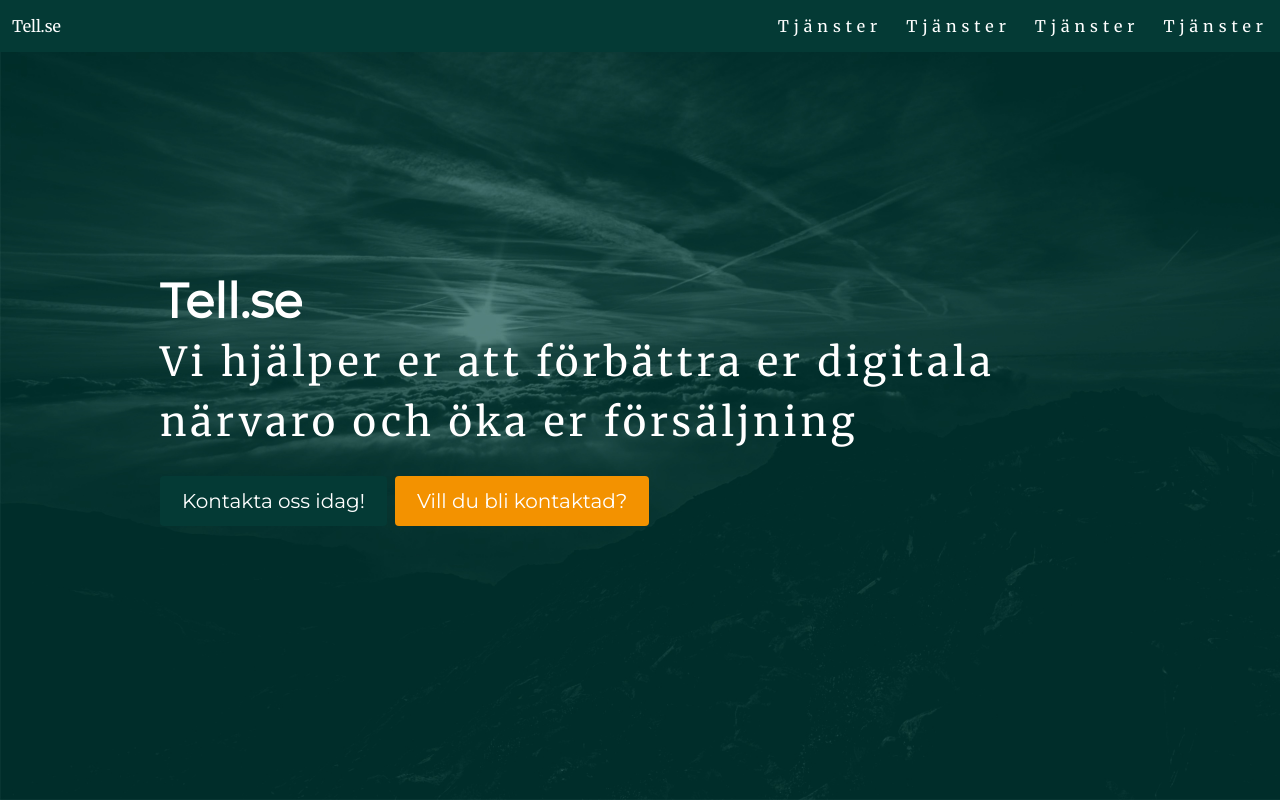
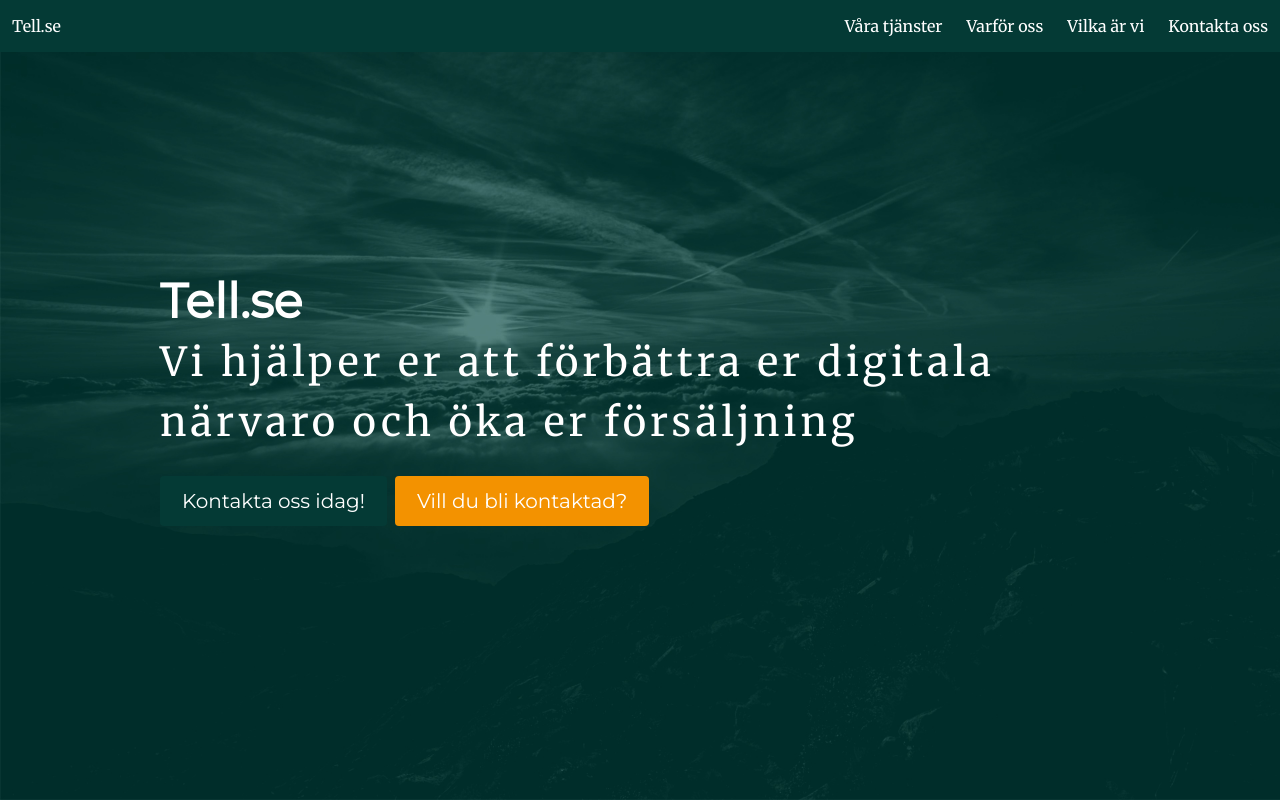
Before and after one commit to codebyjonas/digitalframgang.com, a React (Create React App) app: page / in a window 1280 px wide. Shown: the top 800 px of the page. Built offline with nearby package versions, Linux system fonts and the light colour scheme.

Commit message:
added links in header!

```diff
--- a/src/components/AboutUs.js
+++ b/src/components/AboutUs.js
@@ -1,7 +1,7 @@
 import React from 'react'
 
 const AboutUs = () => (
-    <section className='section is-medium'>
+    <section id='about-us' className='section is-medium'>
         <div className='container'>
             <h2 className='title is-1'>Vilka är vi</h2>
             <p>
--- a/src/components/Contact.js
+++ b/src/components/Contact.js
@@ -1,54 +1,56 @@
 import React from 'react'
-import * as emailjs from 'emailjs-com';
-
+import * as emailjs from 'emailjs-com'
 
 class Contact extends React.Component {
-    constructor(){
-        super()
-        this.state = {
-            formName: '',
-            formMail: '',
-            formMsg: ''
-        }
-        this.formMsgUpdate = this.formMsgUpdate.bind(this)
-        this.formMailUpdate = this.formMailUpdate.bind(this)
-        this.formNameUpdate = this.formNameUpdate.bind(this)
-        this.sendForm = this.sendForm.bind(this)
+    state = {
+        formName: '',
+        formMail: '',
+        formMsg: ''
     }
 
-    formMsgUpdate(event){
-        this.setState({formMsg: event.target.value})
+    formMsgUpdate = event => {
+        this.setState({ formMsg: event.target.value })
     }
-    formMailUpdate(event){
-        this.setState({formMail: event.target.value})
+    formMailUpdate = event => {
+        this.setState({ formMail: event.target.value })
     }
-    formNameUpdate(event){
-        this.setState({formName: event.target.value})
+    formNameUpdate = event => {
+        this.setState({ formName: event.target.value })
     }
 
-    sendForm() {
+    sendForm = () => {
         let template_params = {
-           "from_name": this.state.formName,
-           "from_email": this.state.formMail,
-           "message": this.state.formMsg
+            from_name: this.state.formName,
+            from_email: this.state.formMail,
+            message: this.state.formMsg
         }
 
-        emailjs.send('mailjet','wiptemplate', template_params, 'user_zL8VRuFhehLoHA6KiAnrI')
-        .then((response) => {
-           console.log('SUCCESS!', response.status, response.text);
-        }, (err) => {
-           console.log('FAILED...', err);
-        });
+        emailjs
+            .send(
+                'mailjet',
+                'wiptemplate',
+                template_params,
+                'user_zL8VRuFhehLoHA6KiAnrI'
+            )
+            .then(
+                response => {
+                    console.log('SUCCESS!', response.status, response.text)
+                },
+                err => {
+                    console.log('FAILED...', err)
+                }
+            )
     }
 
-    render () {
-        return(
-            <section className='section is-medium'>
+    render() {
+        return (
+            <section id='contact' className='section is-medium'>
                 <div className='container'>
                     <div className='columns'>
-
                         <div className='column'>
-                            <h2 className='title is-2 large-spacing'>Låt oss hjälpa er till en bättre image online</h2>
+                            <h2 className='title is-2 large-spacing'>
+                                Låt oss hjälpa er till en bättre image online
+                            </h2>
                         </div>
 
                         <div className='column'>
@@ -85,23 +87,27 @@ class Contact extends React.Component {
                                         className='textarea'
                                         placeholder='Skriv meddelande här...'
                                         value={this.state.formMsg}
-                                        onChange={this.formMsgUpdate} />
+                                        onChange={this.formMsgUpdate}
+                                    />
                                 </div>
                             </div>
 
                             <div className='field'>
                                 <div className='control'>
-                                    <button className='button is-link' onClick={this.sendForm}>Submit</button>
+                                    <button
+                                        className='button is-link'
+                                        onClick={this.sendForm}
+                                    >
+                                        Submit
+                                    </button>
                                 </div>
                             </div>
                         </div>
-
                     </div>
                 </div>
             </section>
         )
-
     }
 }
 
-export default Contact;
+export default Contact
--- a/src/components/Header.js
+++ b/src/components/Header.js
@@ -1,4 +1,23 @@
 import React from 'react'
+
+const links = [
+    {
+        displayName: 'Våra tjänster',
+        link: '#services'
+    },
+    {
+        displayName: 'Varför oss',
+        link: '#why-us'
+    },
+    {
+        displayName: 'Vilka är vi',
+        link: '#about-us'
+    },
+    {
+        displayName: 'Kontakta oss',
+        link: '#contact'
+    }
+]
 
 const Header = () => (
     <nav
@@ -19,11 +38,12 @@ const Header = () => (
                 <span aria-hidden='true' />
             </a>
         </div>
-        <div className='navbar-menu navbar-end '>
-            <a className='navbar-item is-header-text'>Tjänster</a>
-            <a className='navbar-item is-header-text'>Tjänster</a>
-            <a className='navbar-item is-header-text'>Tjänster</a>
-            <a className='navbar-item is-header-text'>Tjänster</a>
+        <div className='navbar-menu navbar-end'>
+            {links.map(link => (
+                <a className='navbar-item' href={link.link}>
+                    {link.displayName}
+                </a>
+            ))}
         </div>
     </nav>
 )
--- a/src/components/Why.js
+++ b/src/components/Why.js
@@ -1,7 +1,7 @@
 import React from 'react'
 
 const Why = () => (
-    <section className='section is-medium why-section'>
+    <section id='why-us' className='section is-medium why-section'>
         <div className='container'>
             <h2 className='title is-1'>Varför välja oss</h2>
             <p>
```
